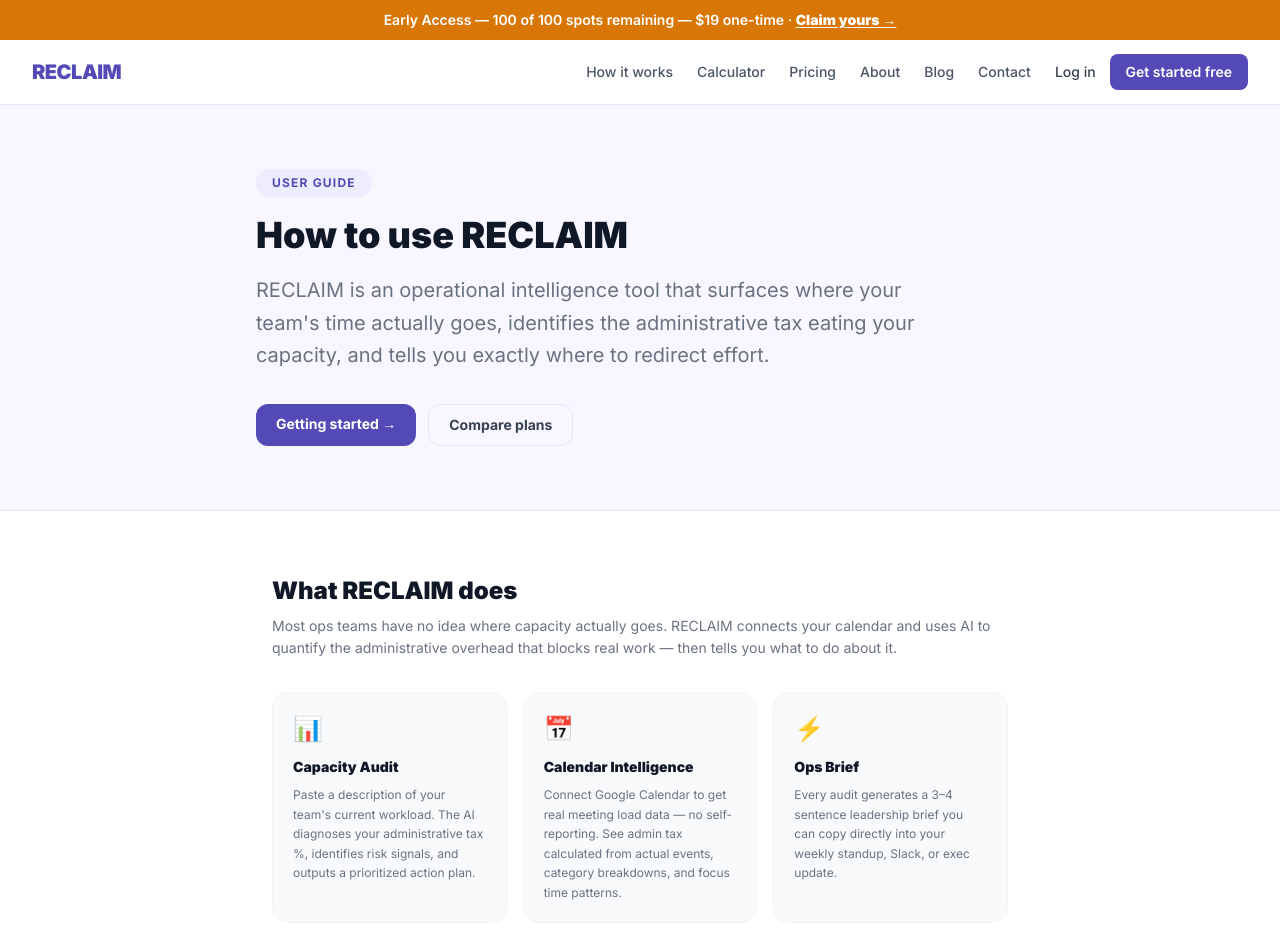
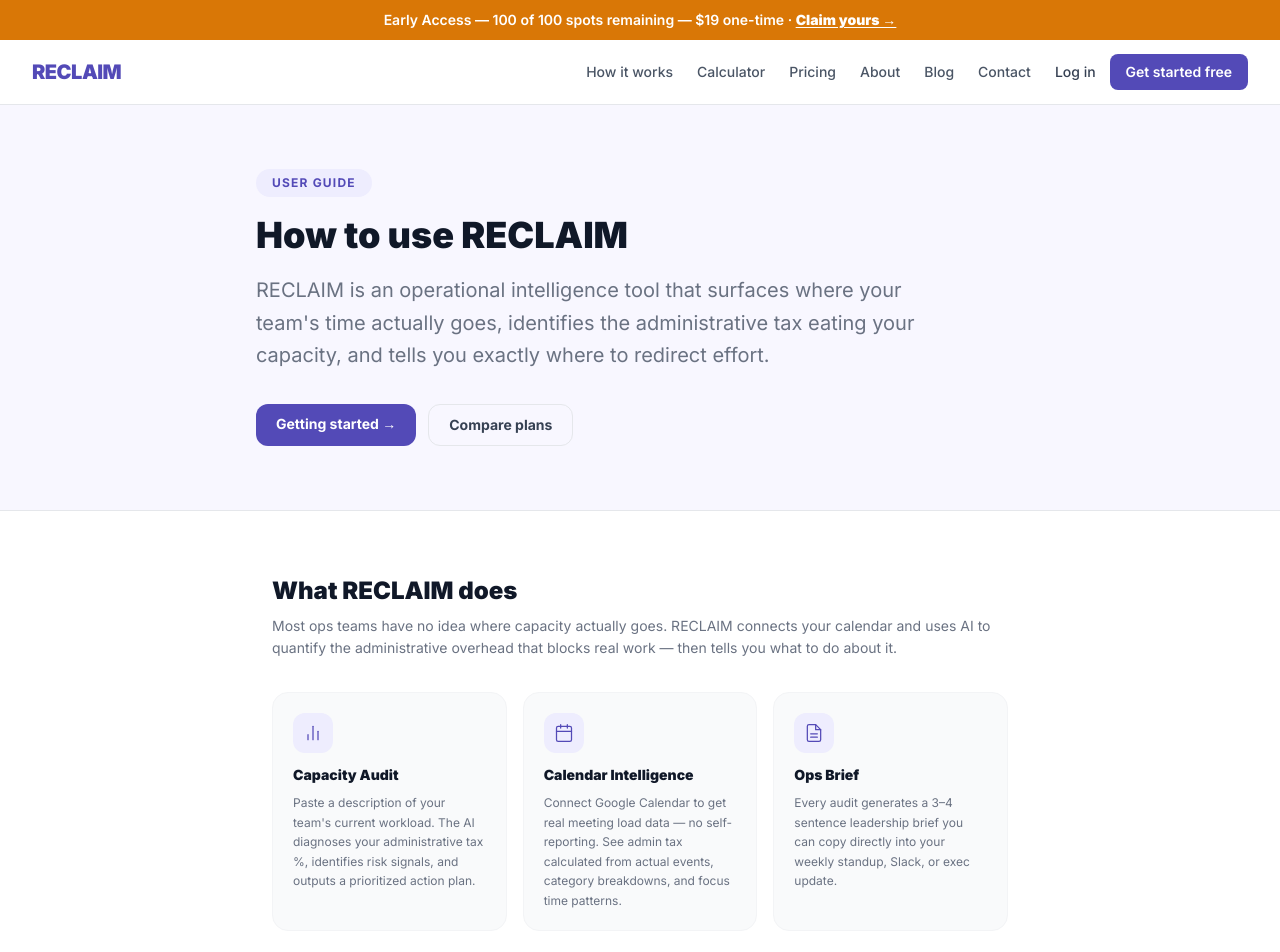
Before and after one commit to initiaops/reclaim-app, a Next.js app: page /guide in a window 1280 px wide. Shown: the top 952 px of the page. Built offline with nearby package versions, Linux system fonts and the light colour scheme; no server answers.

Commit message:
Fix guide emoji icons and confirm Step 06
Co-Authored-By: Claude Sonnet 4.6 <noreply@anthropic.com>

```diff
--- a/app/guide/page.tsx
+++ b/app/guide/page.tsx
@@ -82,29 +82,35 @@ export default function GuidePage() {
             uses AI to quantify the administrative overhead that blocks real work — then tells you what to do about it.
           </p>
           <div className="grid sm:grid-cols-3 gap-4">
-            {[
-              {
-                icon: '📊',
-                title: 'Capacity Audit',
-                body: 'Paste a description of your team\'s current workload. The AI diagnoses your administrative tax %, identifies risk signals, and outputs a prioritized action plan.',
-              },
-              {
-                icon: '📅',
-                title: 'Calendar Intelligence',
-                body: 'Connect Google Calendar to get real meeting load data — no self-reporting. See admin tax calculated from actual events, category breakdowns, and focus time patterns.',
-              },
-              {
-                icon: '⚡',
-                title: 'Ops Brief',
-                body: 'Every audit generates a 3–4 sentence leadership brief you can copy directly into your weekly standup, Slack, or exec update.',
-              },
-            ].map(({ icon, title, body }) => (
-              <div key={title} className="rounded-2xl border border-gray-100 bg-gray-50 p-5">
-                <div className="text-2xl mb-3">{icon}</div>
-                <h3 className="font-black text-gray-900 mb-2 text-sm">{title}</h3>
-                <p className="text-xs text-gray-500 leading-relaxed">{body}</p>
+            <div className="rounded-2xl border border-gray-100 bg-gray-50 p-5">
+              <div className="w-10 h-10 rounded-xl flex items-center justify-center mb-3" style={{ backgroundColor: BRAND_LIGHT }}>
+                <svg width="20" height="20" viewBox="0 0 24 24" fill="none" stroke={BRAND} strokeWidth="1.5" strokeLinecap="round" strokeLinejoin="round">
+                  <line x1="18" y1="20" x2="18" y2="10"/><line x1="12" y1="20" x2="12" y2="4"/><line x1="6" y1="20" x2="6" y2="14"/>
+                </svg>
               </div>
-            ))}
+              <h3 className="font-black text-gray-900 mb-2 text-sm">Capacity Audit</h3>
+              <p className="text-xs text-gray-500 leading-relaxed">Paste a description of your team&apos;s current workload. The AI diagnoses your administrative tax %, identifies risk signals, and outputs a prioritized action plan.</p>
+            </div>
+
+            <div className="rounded-2xl border border-gray-100 bg-gray-50 p-5">
+              <div className="w-10 h-10 rounded-xl flex items-center justify-center mb-3" style={{ backgroundColor: BRAND_LIGHT }}>
+                <svg width="20" height="20" viewBox="0 0 24 24" fill="none" stroke={BRAND} strokeWidth="1.5" strokeLinecap="round" strokeLinejoin="round">
+                  <rect x="3" y="4" width="18" height="18" rx="2"/><line x1="16" y1="2" x2="16" y2="6"/><line x1="8" y1="2" x2="8" y2="6"/><line x1="3" y1="10" x2="21" y2="10"/>
+                </svg>
+              </div>
+              <h3 className="font-black text-gray-900 mb-2 text-sm">Calendar Intelligence</h3>
+              <p className="text-xs text-gray-500 leading-relaxed">Connect Google Calendar to get real meeting load data — no self-reporting. See admin tax calculated from actual events, category breakdowns, and focus time patterns.</p>
+            </div>
+
+            <div className="rounded-2xl border border-gray-100 bg-gray-50 p-5">
+              <div className="w-10 h-10 rounded-xl flex items-center justify-center mb-3" style={{ backgroundColor: BRAND_LIGHT }}>
+                <svg width="20" height="20" viewBox="0 0 24 24" fill="none" stroke={BRAND} strokeWidth="1.5" strokeLinecap="round" strokeLinejoin="round">
+                  <path d="M14 2H6a2 2 0 0 0-2 2v16a2 2 0 0 0 2 2h12a2 2 0 0 0 2-2V8z"/><polyline points="14 2 14 8 20 8"/><line x1="16" y1="13" x2="8" y2="13"/><line x1="16" y1="17" x2="8" y2="17"/>
+                </svg>
+              </div>
+              <h3 className="font-black text-gray-900 mb-2 text-sm">Ops Brief</h3>
+              <p className="text-xs text-gray-500 leading-relaxed">Every audit generates a 3–4 sentence leadership brief you can copy directly into your weekly standup, Slack, or exec update.</p>
+            </div>
           </div>
         </section>
 
```
